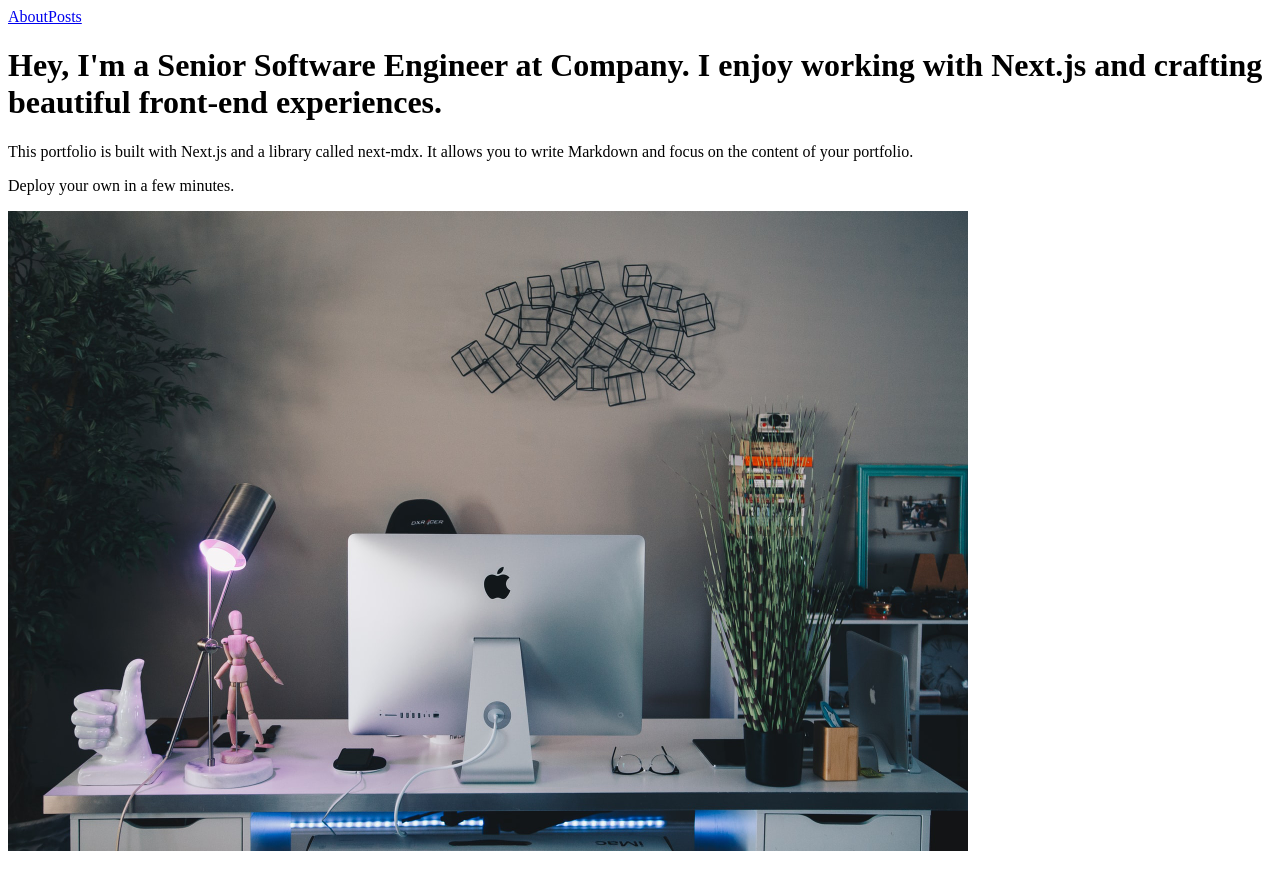
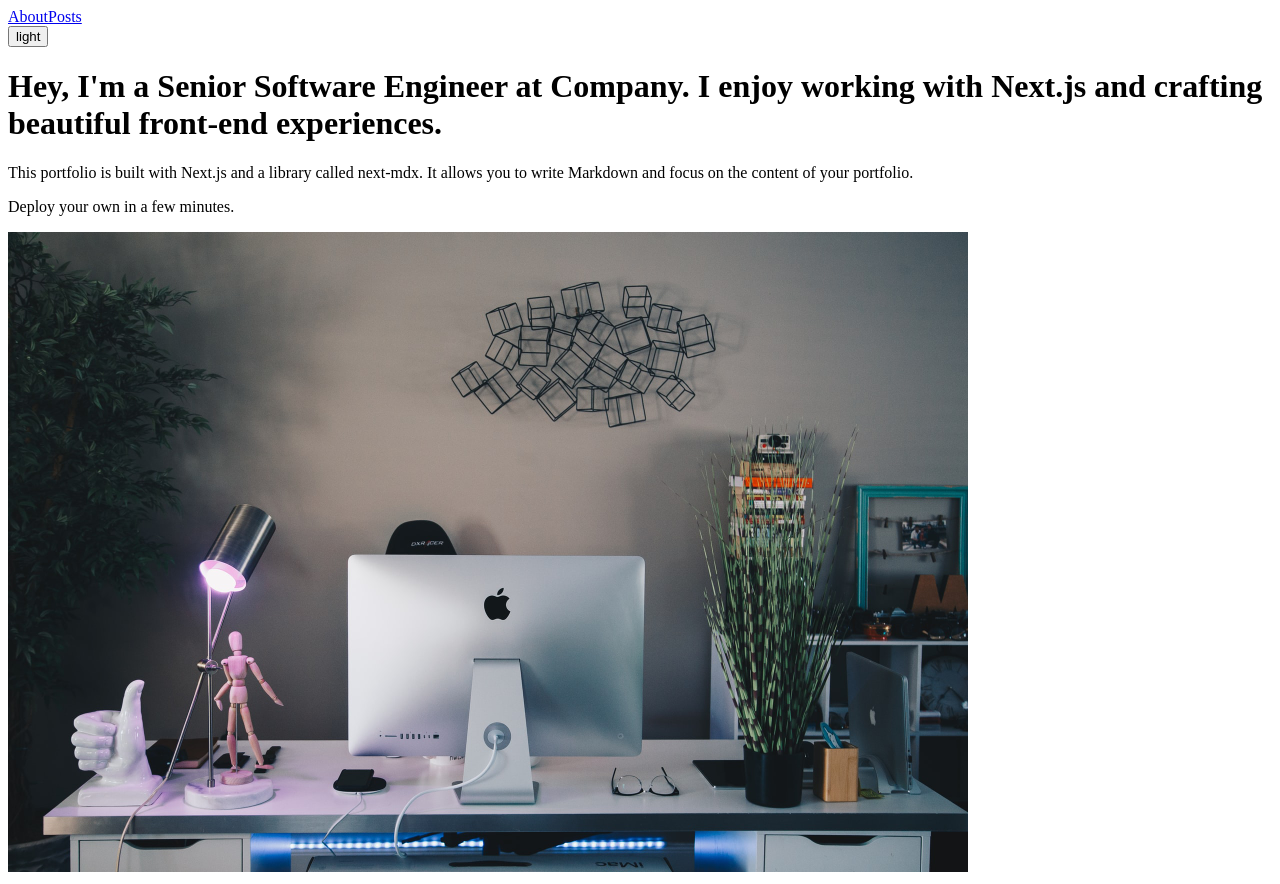
Before and after one commit to sonngdev/personal-website-23, a Next.js app: page / in a window 1280 px wide. Before the commit the page ends 863 px from the top, so only its background shows below. Built offline with nearby package versions, Linux system fonts and the light colour scheme; no server answers.

Commit message:
feat: Implement dark mode toggler

```diff
--- a/components/header.tsx
+++ b/components/header.tsx
@@ -1,7 +1,10 @@
+import { useTheme } from 'contexts/theme';
 import Link from 'next/link';
 import Container from '../components/container';
 
 export default function Header() {
+  const { theme, toggleTheme } = useTheme();
+
   return (
     <header className="py-6">
       <Container>
@@ -9,6 +12,7 @@ export default function Header() {
           <Link href="/">About</Link>
           <Link href="/posts">Posts</Link>
         </nav>
+        <button onClick={toggleTheme}>{theme}</button>
       </Container>
     </header>
   );
--- /dev/null
+++ b/contexts/theme.tsx
@@ -0,0 +1,69 @@
+import { createContext, useCallback, useContext, useEffect, useState } from 'react';
+
+type Theme = 'light' | 'dark';
+
+interface ThemeState {
+  theme: Theme;
+}
+
+interface ThemeValue {
+  theme: Theme;
+  toggleTheme: () => void;
+}
+
+const ThemeContext = createContext<ThemeValue | undefined>(undefined);
+
+export function ThemeProvider({ children }) {
+  const [state, setState] = useState<ThemeState>({
+    theme: 'light',
+  });
+
+  const toggleTheme = useCallback(() => {
+    setState((oldState) => {
+      if (oldState.theme === 'dark') {
+        return { ...oldState, theme: 'light' };
+      } else {
+        return { ...oldState, theme: 'dark' };
+      }
+    });
+  }, []);
+
+  useEffect(() => {
+    let currentTheme = localStorage.getItem('theme') as Theme;
+    if (!currentTheme) {
+      currentTheme = window.matchMedia('(prefers-color-scheme: dark)').matches
+        ? 'dark'
+        : 'light';
+    }
+    setState((oldTheme) => ({
+      ...oldTheme,
+      theme: currentTheme,
+    }));
+  }, []);
+
+  useEffect(() => {
+    if (state.theme === 'dark') {
+      document.documentElement.classList.add('dark');
+    } else {
+      document.documentElement.classList.remove('dark');
+    }
+    localStorage.setItem('theme', state.theme);
+  }, [state.theme]);
+
+  const value = {
+    theme: state.theme,
+    toggleTheme,
+  };
+
+  return (
+    <ThemeContext.Provider value={value}>{children}</ThemeContext.Provider>
+  );
+}
+
+export function useTheme() {
+  const context = useContext(ThemeContext);
+  if (context === undefined) {
+    throw new Error('useTheme must be used within a ThemeProvider');
+  }
+  return context;
+}
--- a/pages/_app.tsx
+++ b/pages/_app.tsx
@@ -4,6 +4,7 @@ import type { AppProps } from 'next/app';
 import Head from 'next/head';
 import Header from '../components/header';
 import { Auth0Provider } from '@auth0/auth0-react';
+import { ThemeProvider } from 'contexts/theme';
 
 import 'prism-themes/rose-pine/prism-rose-pine-moon.css';
 
@@ -22,11 +23,13 @@ export default function MyApp({ Component, pageProps }: AppProps) {
         <title>My awesome blog</title>
       </Head>
 
-      <Header />
+      <ThemeProvider>
+        <Header />
 
-      <main className="py-14">
-        <Component {...pageProps} />
-      </main>
+        <main className="py-14">
+          <Component {...pageProps} />
+        </main>
+      </ThemeProvider>
     </Auth0Provider>
   );
 }
--- a/tailwind.config.js
+++ b/tailwind.config.js
@@ -1,6 +1,7 @@
 /** @type {import('tailwindcss').Config} */
 module.exports = {
   mode: 'jit',
+  darkMode: 'class',
   content: [
     './pages/**/*.{js,ts,jsx,tsx}',
     './components/**/*.{js,ts,jsx,tsx}',
```
Also changed, not shown: .eslintrc.json.
